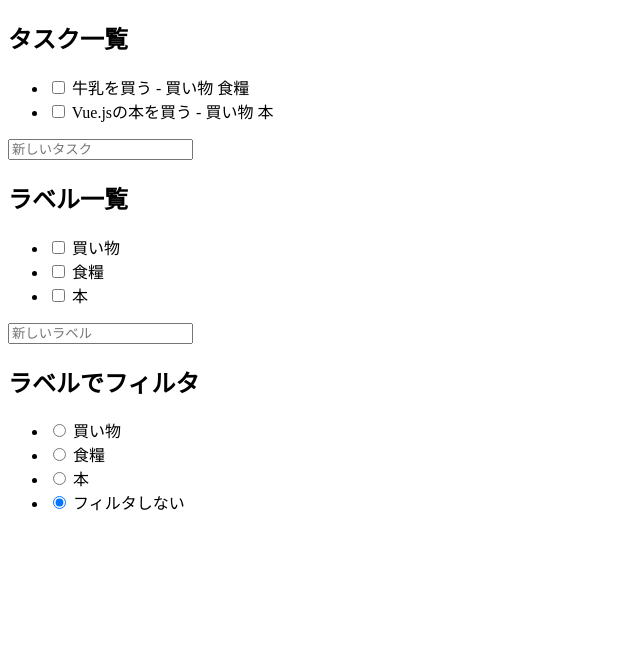
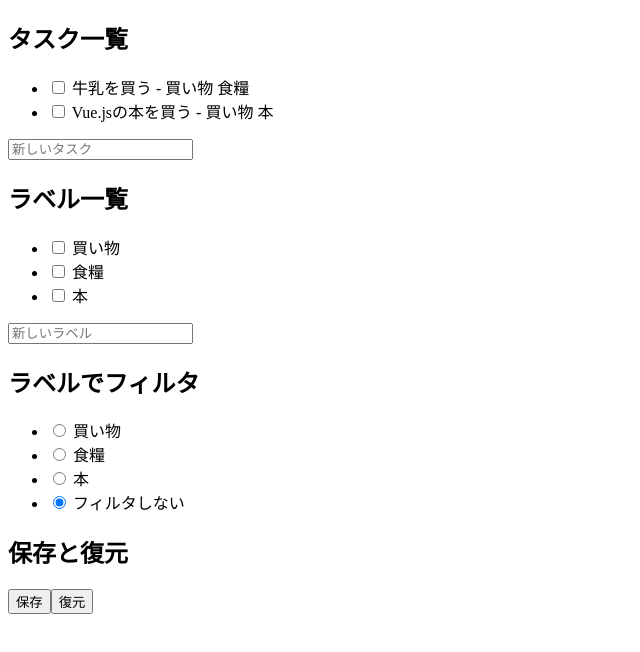
Before and after one commit to ryuhei4k9/sample-vuex-task-app, a Vue app: page / in a window 1280 px wide. Shown: the top 652 px of the page, without its empty margins (0-640 px from the left). Built offline with nearby package versions, Linux system fonts and the light colour scheme.

Commit message:
save and restroe

```diff
--- a/src/App.vue
+++ b/src/App.vue
@@ -55,6 +55,10 @@
         フィルタしない
       </li>
     </ul>
+
+    <h2>保存と復元</h2>
+    <button type="button" v-on:click="save">保存</button>
+    <button type="button" v-on:click="restore">復元</button>
   </div>
 </template>
 
@@ -121,6 +125,14 @@
       this.$store.commit("changeFilter", {
         filter: labelId
       });
+    },
+
+    save() {
+      this.$store.dispatch("save");
+    },
+
+    restore() {
+      this.$store.dispatch("restore");
     }
   }
 };
--- a/src/store.js
+++ b/src/store.js
@@ -91,7 +91,36 @@
 
     changeFilter(state, { filter }) {
       state.filter = filter;
+    },
+
+    // ステートを復元する
+    restore(state, { tasks, labels, nextTaskId, nextLabelId }) {
+      state.tasks = tasks;
+      state.labels = labels;
+      state.nextTaskId = nextTaskId;
+      state.nextLabelId = nextLabelId;
     }
   },
-  actions: {}
+
+  actions: {
+    // ローカルストレージにステートを保存する
+    save({ state }) {
+      const data = {
+        tasks: state.tasks,
+        labels: state.labels,
+        nextTaskId: state.nextTaskId,
+        nextLabelId: state.nextLabelId
+      };
+
+      localStorage.setItem("task-app-data", JSON.stringify(data));
+    },
+
+    // ローカルストレージからステートを復元する
+    restore({ commit }) {
+      const data = localStorage.getItem("task-app-data");
+      if (data) {
+        commit("restore", JSON.parse(data));
+      }
+    }
+  }
 });
```
